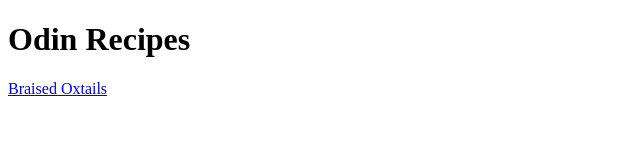
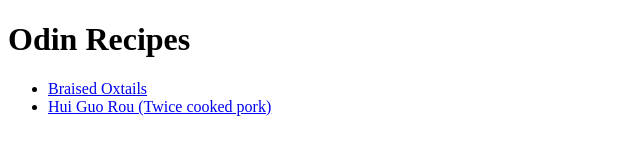
Before and after one commit to merlinymy/odin-recipe, a plain HTML site: page index.html in a window 1280 px wide. Shown: the whole page, without its empty margins (0-640 px from the left). Drawn offline with Linux system fonts and the light colour scheme.

Commit message:
Add a link to another recipe
Add missing link to huiguorou. Hui Guo Rou recipe
is accessible.

```diff
--- a/index.html
+++ b/index.html
@@ -6,6 +6,13 @@
     </head>
     <body>
         <h1>Odin Recipes</h1>
-        <a href="recipes/braised-oxtail.html">Braised Oxtails</a>
+        <ul>
+            <li>
+                <a href="recipes/braised-oxtail.html">Braised Oxtails</a>
+            </li>
+            <li>
+                <a href="recipes/huiguorou.html">Hui Guo Rou (Twice cooked pork)</a>
+            </li>
+        </ul>
     </body>
 </html>
```
